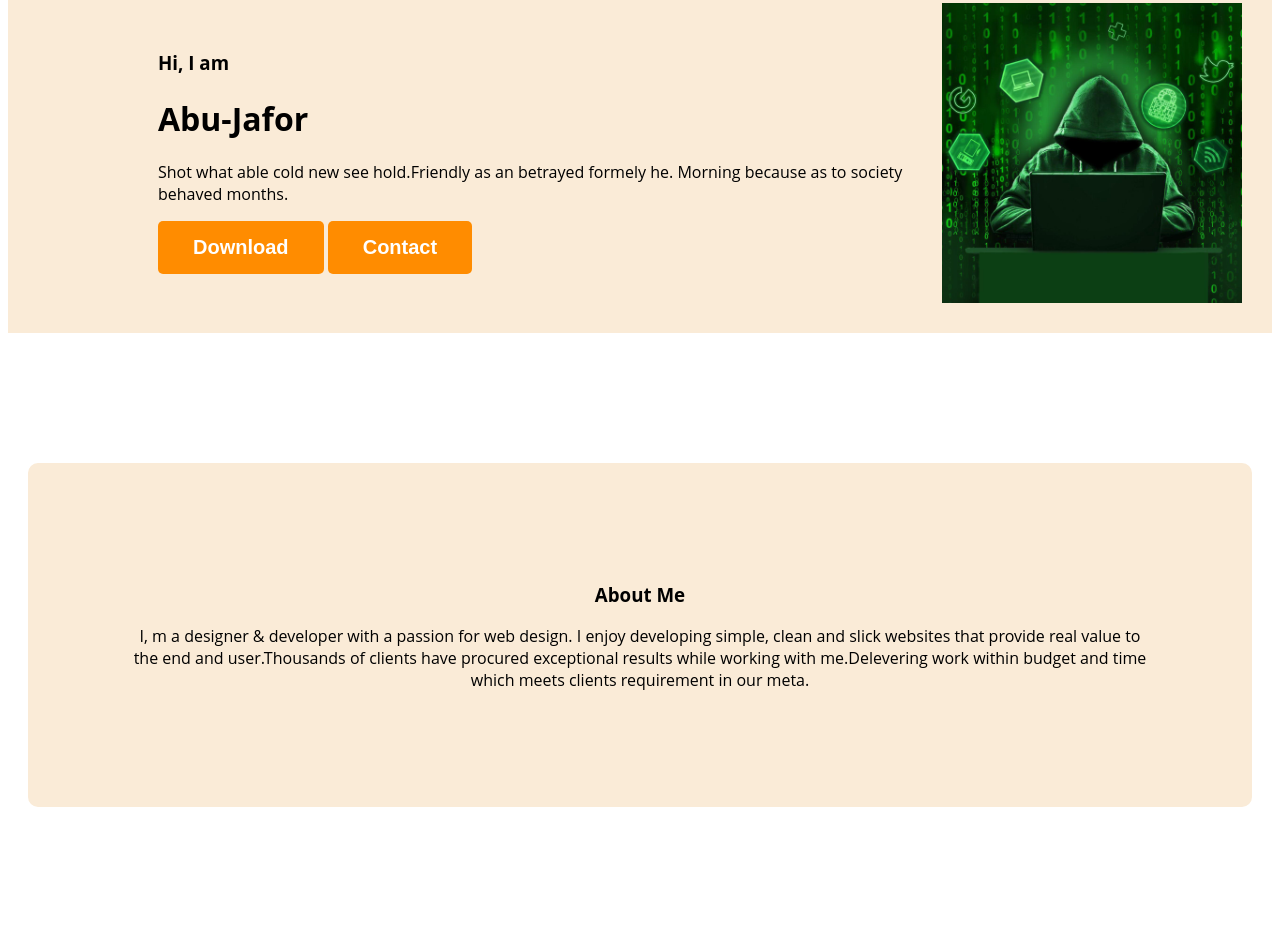
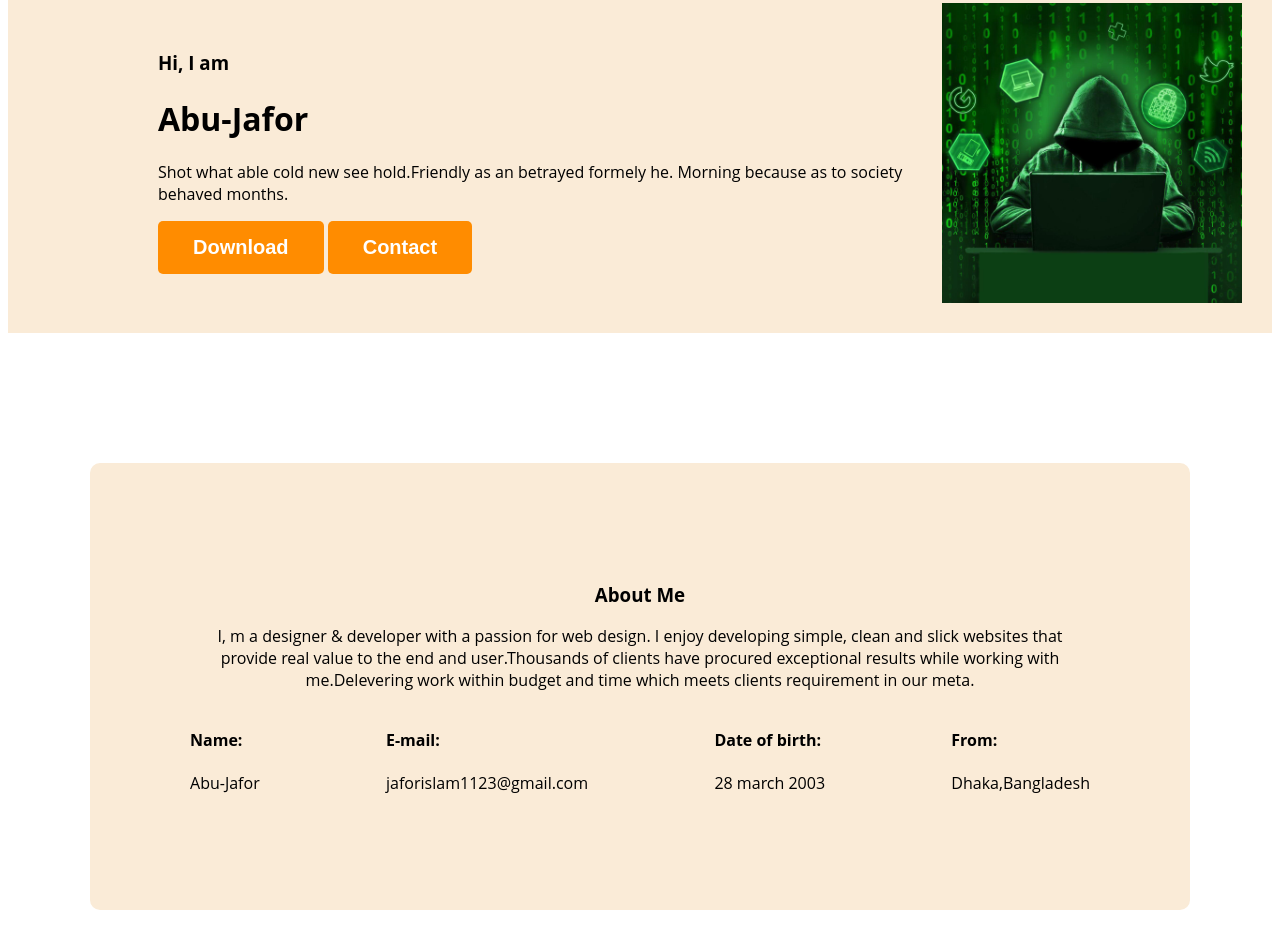
Before and after one commit to jaforis/web-development-portfolio4, a plain HTML site: page index.html in a window 1280 px wide. Shown: the part 186-1134 px from the top of the page. Drawn offline with Linux system fonts and the light colour scheme.

Commit message:
added about information

```diff
--- a/index.html
+++ b/index.html
@@ -31,6 +31,24 @@
 <section class="about">
     <h3 class="section-title">About Me</h3>
     <p class="section-description">I, m a designer & developer with a passion for web design. I enjoy developing simple, clean and slick websites that provide real value to the end and user.Thousands of clients have procured exceptional results while working with me.Delevering work within budget and time which meets clients requirement in our meta. </p>
+    <div class="about-info-container">
+<div class="about-info">
+    <h4 class="info-title">Name:</h4>
+    <p class="info-description">Abu-Jafor</p>
+</div>
+<div class="about-info">
+    <h4 class="info-title">E-mail:</h4>
+    <p class="info-description">jaforislam1123@gmail.com</p>
+</div>
+<div class="about-info">
+    <h4 class="info-title">Date of birth:</h4>
+    <p class="info-description">28 march 2003</p>
+</div>
+<div class="about-info">
+    <h4 class="info-title">From:</h4>
+    <p class="info-description">Dhaka,Bangladesh</p>
+</div>
+    </div>
 </section>
     </main>
     <footer>
--- a/styles/portfolio.css
+++ b/styles/portfolio.css
@@ -60,3 +60,10 @@ div{
 .section-description{
     text-align: center;
 }
+main{
+    max-width: 1140px;
+    margin: 0 auto;
+}
+.about-info-container{
+    display: flex;
+}
```
